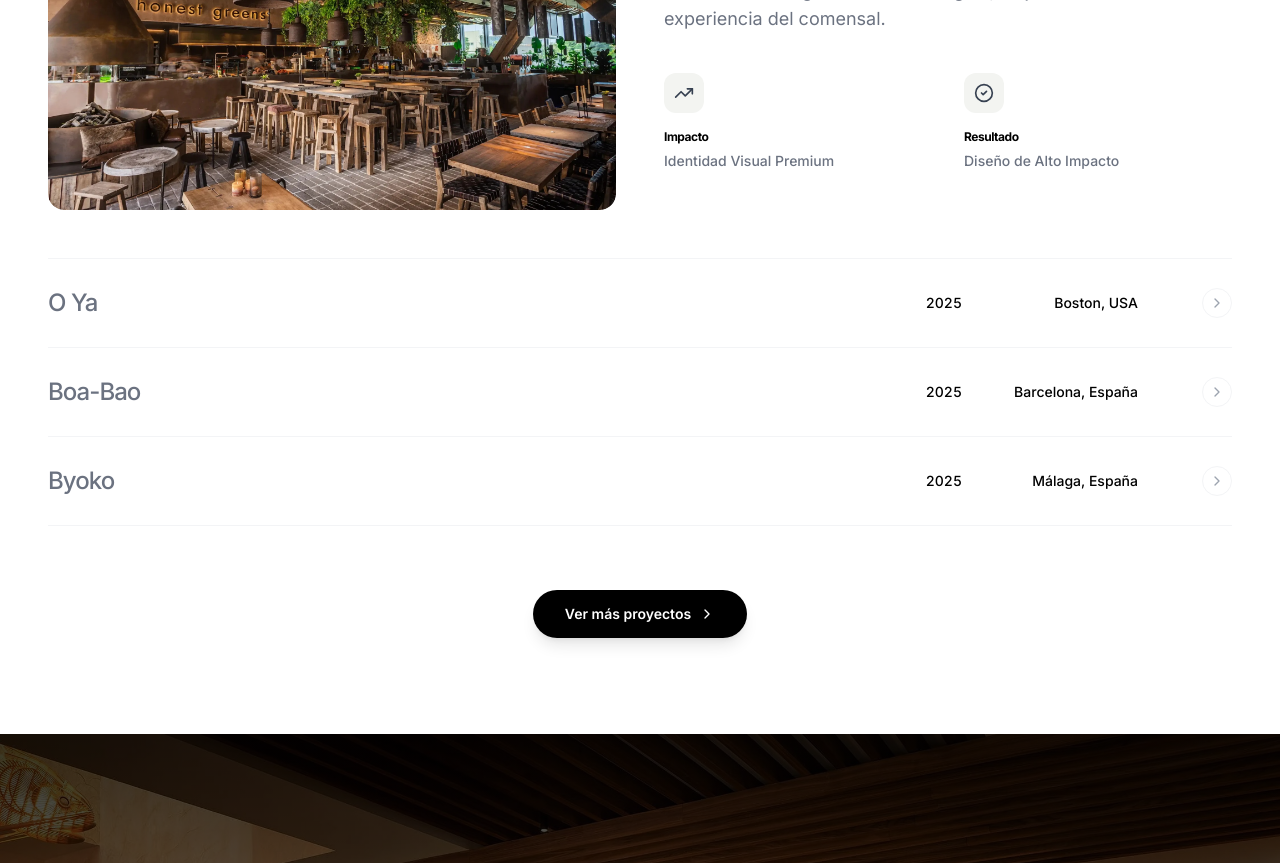
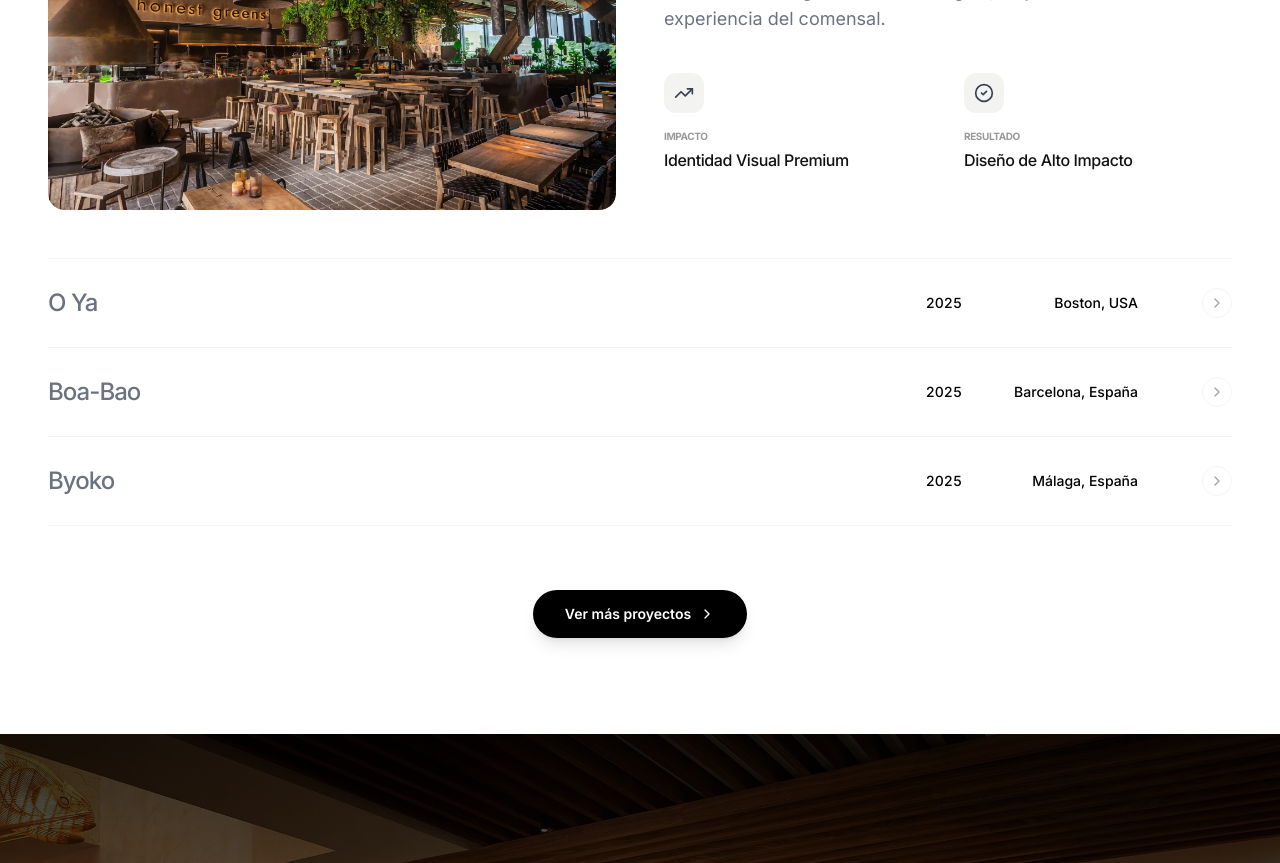
Before and after one commit to motionsmanagement/Motions, a React (Vite) app: page / in a window 1280 px wide. Shown: the part 3860-4723 px from the top of the page. Built offline with nearby package versions, Linux system fonts and the light colour scheme.

Commit message:
style: enhance success stories metrics legibility and refinement

```diff
--- a/components/SuccessStories.tsx
+++ b/components/SuccessStories.tsx
@@ -190,8 +190,8 @@ const SuccessStories: React.FC = () => {
                                                     <TrendingUp className="w-5 h-5 text-gray-700" />
                                                 </div>
                                                 <div>
-                                                    <h4 className="text-xs font-bold text-black mb-1.5 tracking-widest">Impacto</h4>
-                                                    <p className="text-gray-500 text-sm font-medium">{item.impact}</p>
+                                                    <h4 className="text-[10px] font-bold text-black/40 mb-1 tracking-[0.2em] uppercase">Impacto</h4>
+                                                    <p className="text-[#111] text-base font-medium tracking-tight whitespace-nowrap">{item.impact}</p>
                                                 </div>
                                             </div>
                                             <div className="space-y-4">
@@ -199,8 +199,8 @@ const SuccessStories: React.FC = () => {
                                                     <CheckCircle2 className="w-5 h-5 text-gray-700" />
                                                 </div>
                                                 <div>
-                                                    <h4 className="text-xs font-bold text-black mb-1.5 tracking-widest">Resultado</h4>
-                                                    <p className="text-gray-500 text-sm font-medium">{item.result}</p>
+                                                    <h4 className="text-[10px] font-bold text-black/40 mb-1 tracking-[0.2em] uppercase">Resultado</h4>
+                                                    <p className="text-[#111] text-base font-medium tracking-tight whitespace-nowrap">{item.result}</p>
                                                 </div>
                                             </div>
                                         </div>
```
